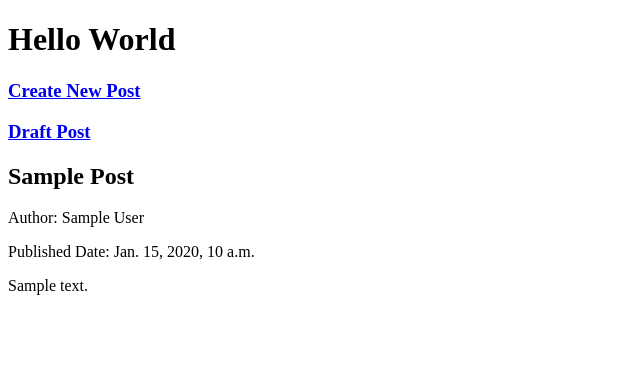
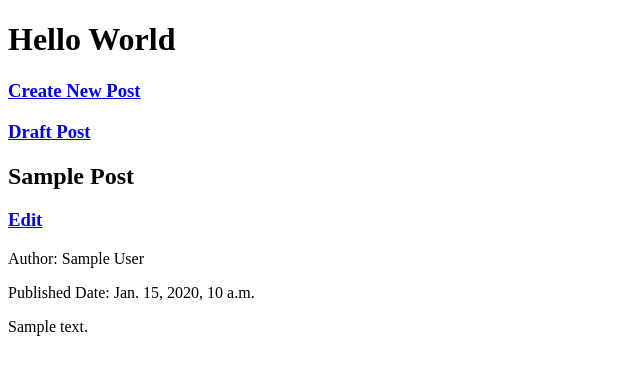
Before and after one commit to redyp/djangogirl-06, a Django app: page / in a window 1280 px wide. Shown: the top 375 px of the page, without its empty margins (0-640 px from the left). Run offline with Django 3.2, Linux system fonts and the light colour scheme; tables that the repository leaves empty hold one stand-in row (values such as "Sample post").

Commit message:
Add Update/Edit from

```diff
--- a/blog_app/templates/blog/draft.html
+++ b/blog_app/templates/blog/draft.html
@@ -9,6 +9,7 @@
             {% for paragraf in draft.text_as_list %}
                 <p>{{paragraf}}</p>
             {% endfor %}
+            <h3><a href="{% url 'edit_post' pk=draft.pk %}"></a></h3>
             <h3><a href="{% url 'publish_draft_post' pk=draft.pk %}">Publish</a></h3>
         </article>
     {% endfor %}
--- a/blog_app/templates/index.html
+++ b/blog_app/templates/index.html
@@ -14,6 +14,7 @@
     {% for post in posts %}
         <article>
             <h2>{{post.title|title}}</h2>
+            <h3><a href="{% url 'edit_post' pk=post.pk %}">Edit</a></h3>
             <p>Author: {{post.author}}</p>
             <p>Published Date: {{post.published}}</p>
             {% for paragraf in post.text_as_list %}
--- a/blog_app/urls.py
+++ b/blog_app/urls.py
@@ -8,4 +8,5 @@ urlpatterns = [
     path('blog/draft', views.draft_post_views,name='draft_post'),
     path('blog/new/draft', views.save_as_draft_views,name='save_as_draft'),
     path('blog/draft/<int:pk>', views.publish_draft_post_views,name='publish_draft_post'),
+    path('blog/edit/<int:pk>', views.edit_post_views,name='edit_post')
 ]
--- a/blog_app/views.py
+++ b/blog_app/views.py
@@ -42,7 +42,9 @@ def save_as_draft_views(request):
     if request.method == 'POST':
         form = PostForm(request.POST)
         if form.is_valid():
-            form.save()
+            post = form.save(commit=False)
+            post.published = None
+            post.save()
             return redirect('home')
 
 def publish_draft_post_views(request, pk):
@@ -51,3 +53,17 @@ def publish_draft_post_views(request, pk):
         draft.publish()
         draft.save()
         return redirect('home')
+
+def edit_post_views(request, pk):
+    post = get_object_or_404(Post, pk=pk)
+    if request.method == 'GET':
+        form = PostForm(instance=post)
+        return render(request, 'blog/form.html', {
+            'title': f'Form Edit Post - {post.title.title()}',
+            'form': form,
+        })
+    if request.method == 'POST':
+        form = PostForm(request.POST, instance=post)
+        if form.is_valid():
+            form.save()
+            return redirect('home')
```
